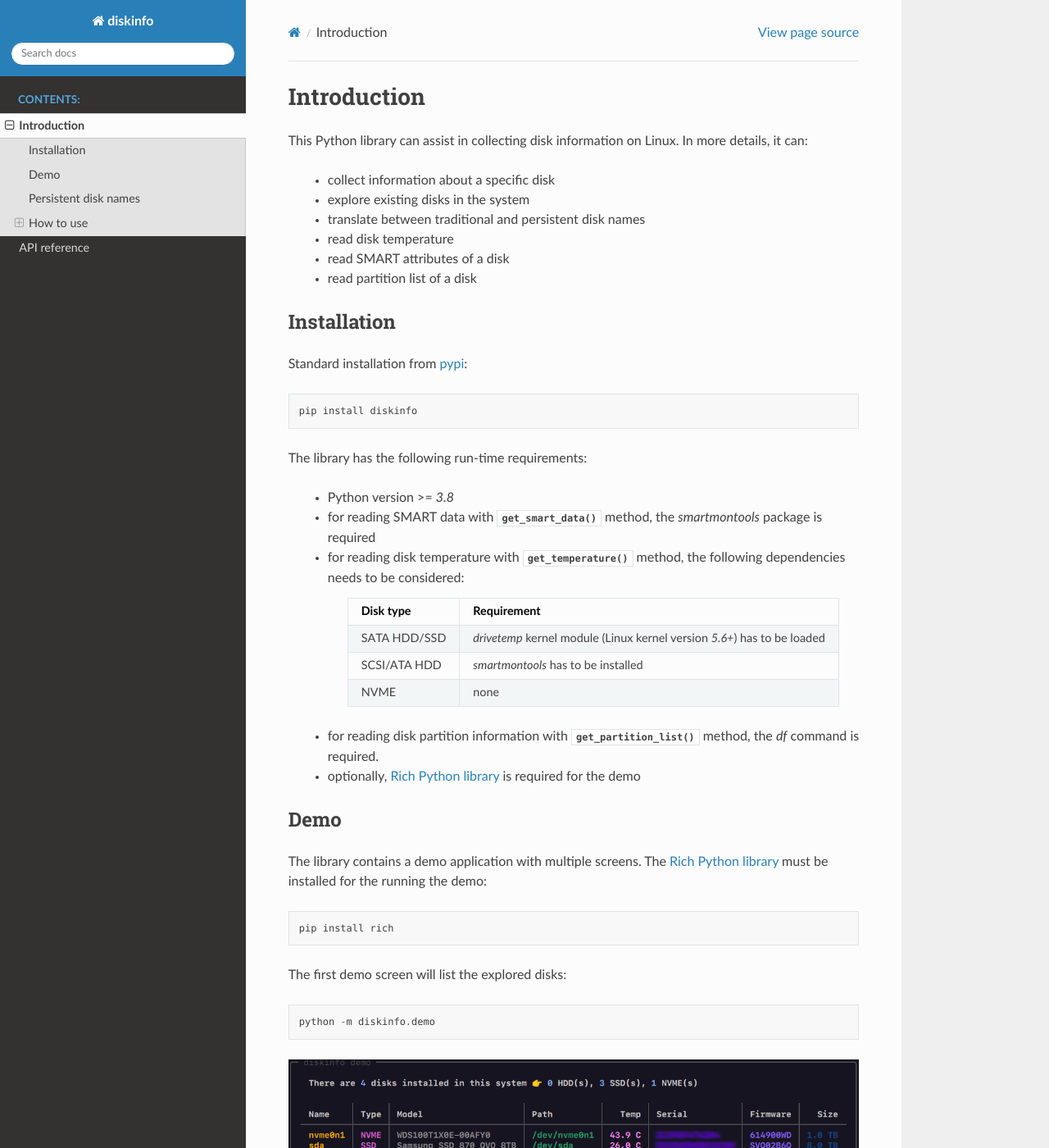
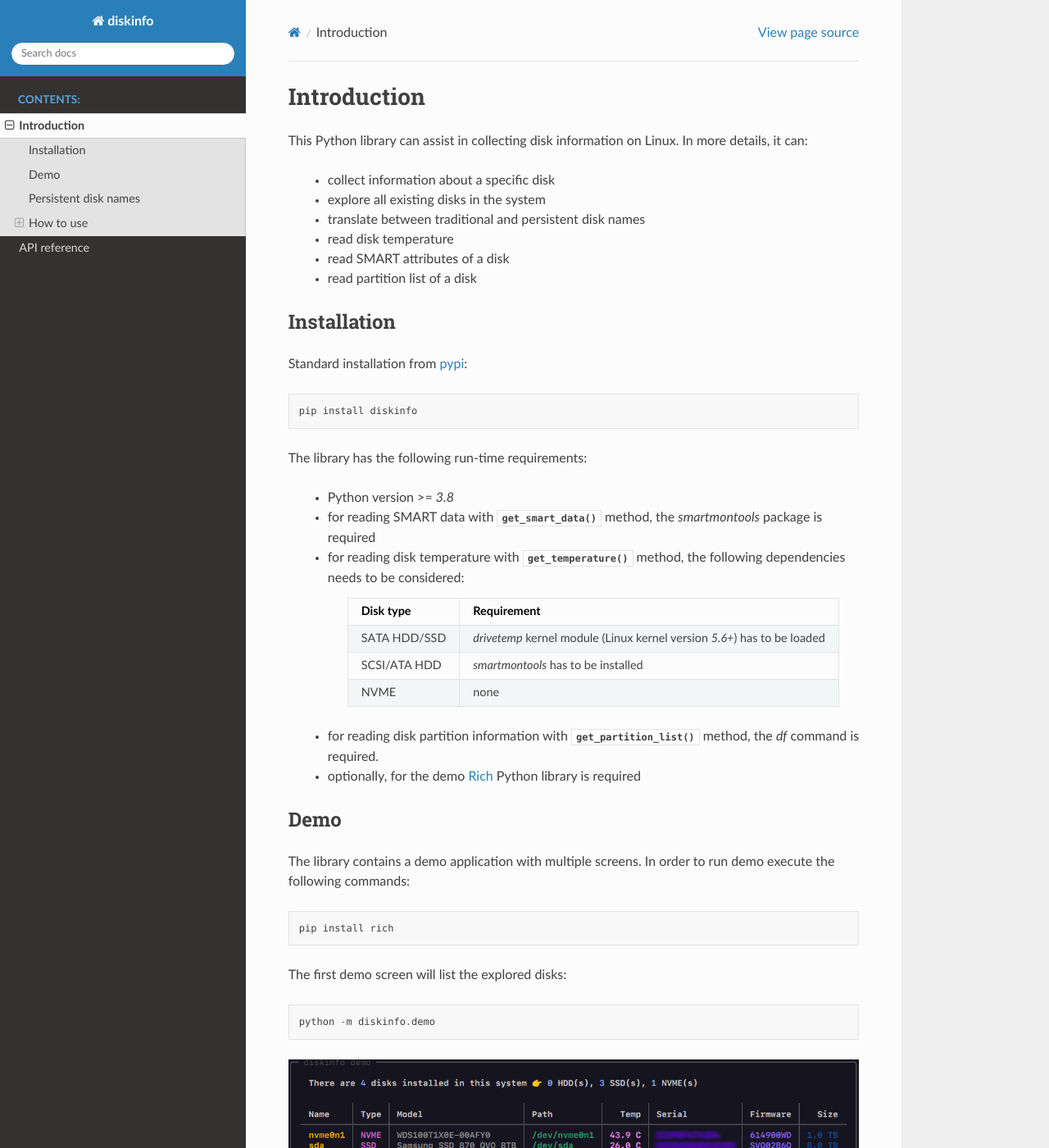
Before and after one commit to petersulyok/diskinfo, a Sphinx documentation site: the page built from docs/source/intro.rst, in a window 1280 px wide and 1400 px high. Shown: the whole window at 82% size. Built offline with Sphinx 7.4.7 and the Read the Docs theme 2.0.0, drawn with Linux system fonts in a browser that asks for light colours.

Commit message:
Changed: documentation improvements in introduction.

```diff
--- a/docs/source/intro.rst
+++ b/docs/source/intro.rst
@@ -3,7 +3,7 @@ Introduction
 This Python library can assist in collecting disk information on Linux. In more details, it can:
 
     - collect information about a specific disk
-    - explore existing disks in the system
+    - explore all existing disks in the system
     - translate between traditional and persistent disk names
     - read disk temperature
     - read SMART attributes of a disk
@@ -37,13 +37,12 @@ The library has the following run-time requirements:
 
     - for reading disk partition information with :meth:`~diskinfo.Disk.get_partition_list()` method, the `df` command
       is required.
-    - optionally, `Rich Python library <https://pypi.org/project/rich/>`_ is required for the demo
+    - optionally, for the demo `Rich <https://pypi.org/project/rich/>`_ Python library is required
 
 
 Demo
 ----
-The library contains a demo application with multiple screens. The `Rich Python library <https://pypi.org/project/rich/>`_
-must be installed for the running the demo::
+The library contains a demo application with multiple screens. In order to run demo execute the following commands::
 
      pip install rich
 
@@ -64,6 +63,7 @@ The third demo screen will display the SMART attributes of a specified disk::
      python -m diskinfo.demo nvme0n1 -s
 
 .. image:: https://github.com/petersulyok/diskinfo/raw/main/docs/diskinfo_rich_demo_4.png
+  :width: 400
 
 
 The fourth demo screen will display the list of partitions on a specified disk::
```
